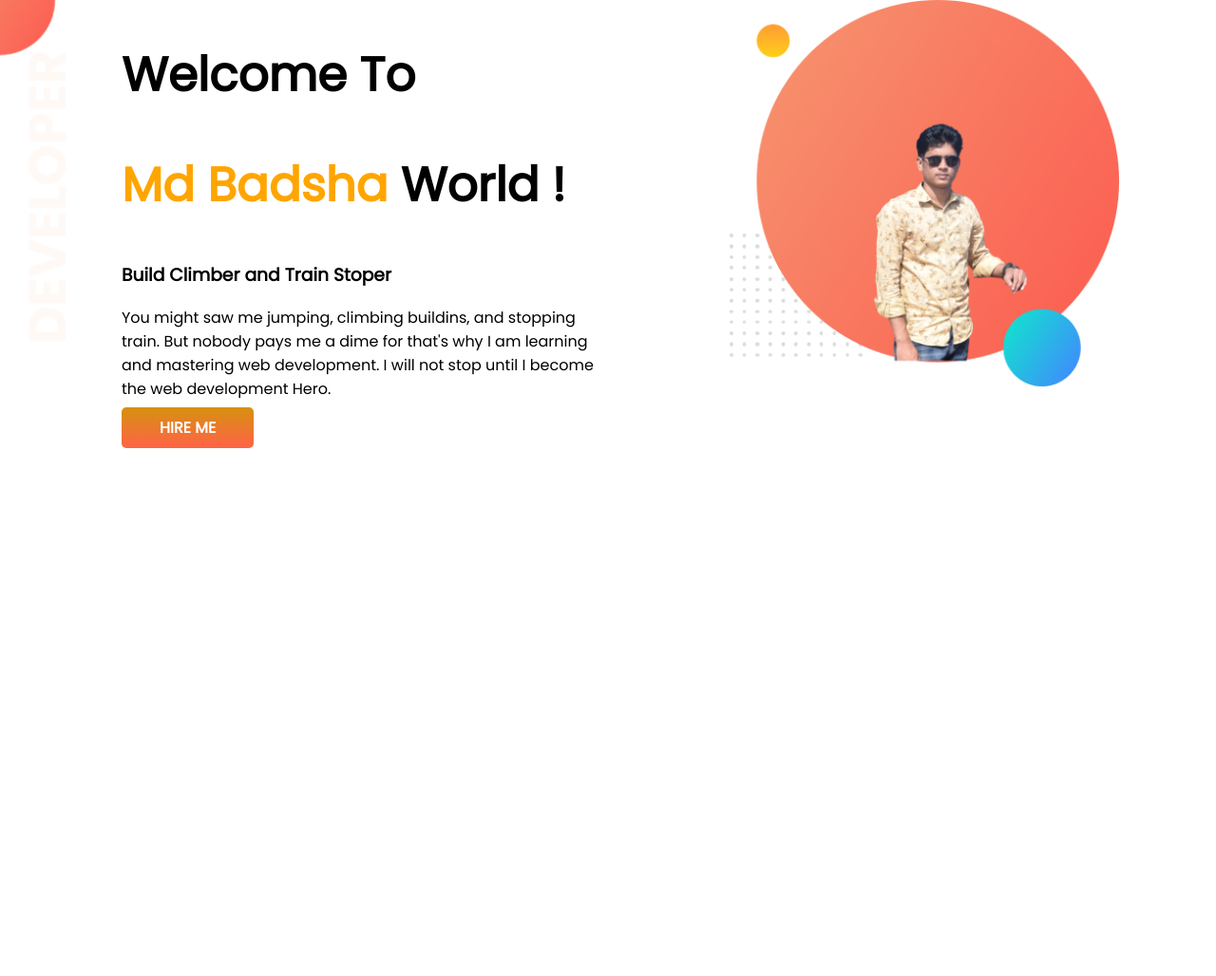
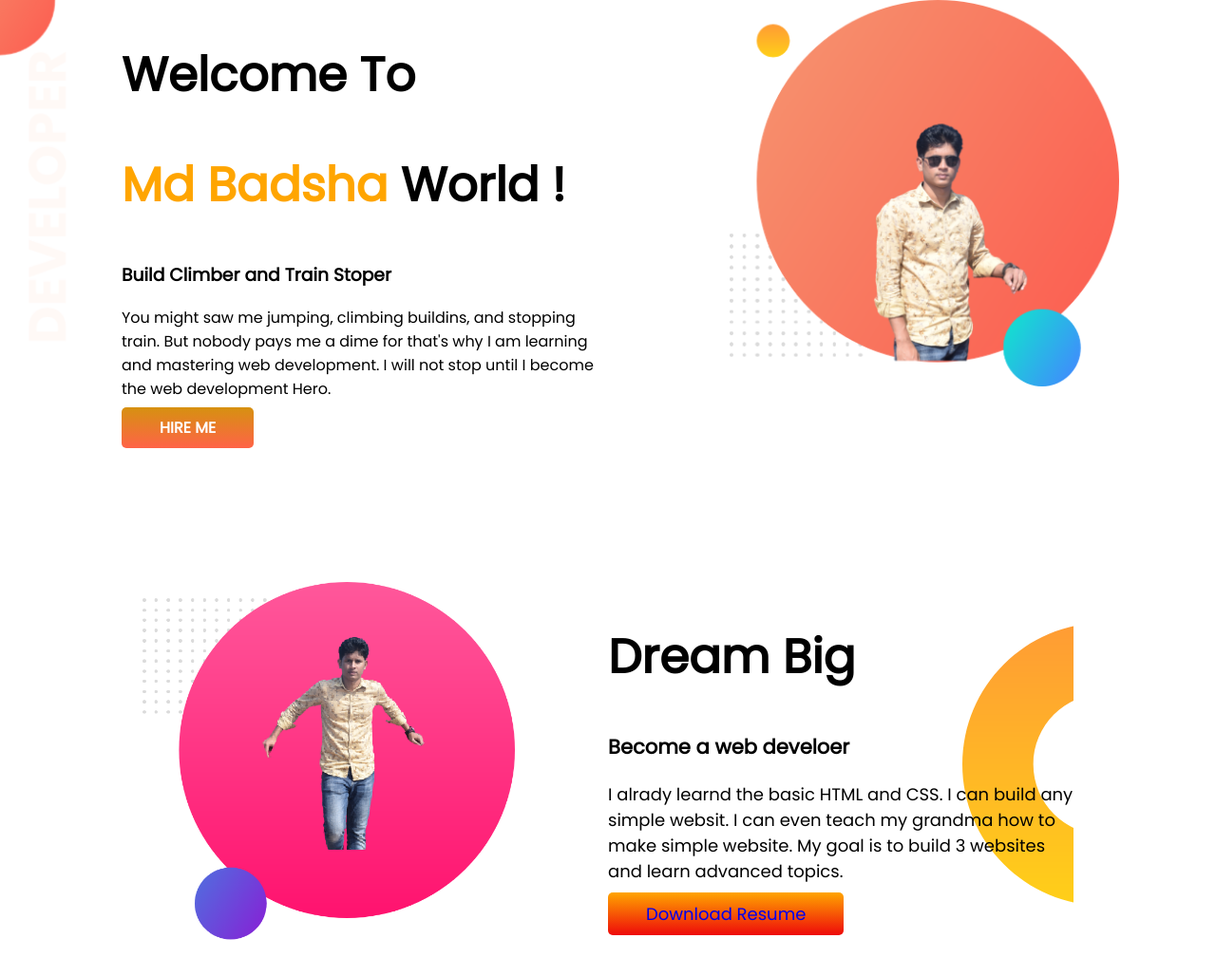
Before and after one commit to MdBadshakazi/developer-portfolio, a plain HTML site: page index.html in a window 1280 px wide. Shown: the whole page at 95% size. Before the commit the page ends 800 px from the top, so only its background shows below. Drawn offline with Linux system fonts and the light colour scheme.

Commit message:
portfolio

```diff
--- a/index.html
+++ b/index.html
@@ -29,6 +29,22 @@
         </div>
 
     </section>
+    <section class="dream-big">
+        <div class="half">
+            <img class="pic" src="my-picture/badsha-new-pic.png" alt="">
+
+        </div>
+        <div class="half">
+            <h1>Dream Big</h1>
+            <h3>Become a web develoer</h3>
+            <p>
+                I alrady learnd the basic HTML and CSS. I can build any simple websit. I can even teach my grandma how
+                to make simple website. My goal is to build 3 websites and learn advanced topics.
+            </p>
+            <a class="download-buttom" target="_blank" href="www.google .com">Download Resume</a>
+        </div>
+
+    </section>
 </body>
 
 </html>
--- a/style.css
+++ b/style.css
@@ -32,3 +32,27 @@ section{
     background-image: url(my-picture/top-banner.png);
     background-repeat: no-repeat;
 }
+.half{
+    width: 50%;
+    font-size: 18px;
+
+}
+.dream-big{
+    display: flex;
+    margin: 150px;
+}
+.pic{
+    width: 80%;
+}
+.download-buttom{
+    padding:10px 40px;
+    background-image: linear-gradient(orange, rgb(238, 10, 10));
+    text-decoration: none;
+    border-radius: 5px;
+
+}
+.dream-big{
+    background-image: url(my-picture/dream-bg.png);
+    background-repeat: no-repeat;
+    background-position: right;
+}
```
Also changed, not shown: my-picture/badsha-new-pic.png (added), my-picture/my-new-pic.png (added).
